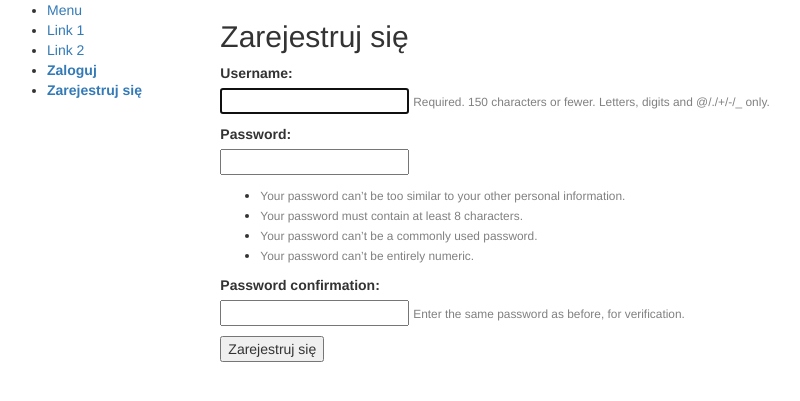
After one commit to Szymen/dyluna, a Django app: page /signup/ in a window 1280 px wide. The commit adds this page. Shown: the top 401 px of the page, without its empty margins (8-808 px from the left). Run offline with Django 3.2, Linux system fonts and the light colour scheme; parts of the project's set-up code (start-up, migrations or seed data) failed here and were passed over; some libraries are stand-ins or nearby versions.

Commit message:
Added better signup option. Made few tweaks with forms and base menu. Removed some unused functions in views and urls

```diff
--- a/dyluna/dyluna_app/forms/forms.py
+++ b/dyluna/dyluna_app/forms/forms.py
@@ -19,8 +19,8 @@ class UserForm(forms.ModelForm):
         exclude = ()
 
 
-class loginUserForm(forms.ModelForm):
+class WorkshopForm(forms.ModelForm):
 
     class Meta:
-        model = authUser
+        model = Workshop
         exclude = ()
--- a/dyluna/dyluna_app/models/models.py
+++ b/dyluna/dyluna_app/models/models.py
@@ -36,7 +36,7 @@ class Workshop(models.Model):
     equipment = models.ForeignKey('Equipment', on_delete="CASCADE", null=True)
 
     def __str__(self):
-        return self.id + " " + self.name + " " + self.type
+        return "[{0}] {1} - {2}".format( str(self.id), self.name, str(self.type) )
 
 
 class Type(models.Model): # czego to Type? :D TODO: zmienic nazwe na Workshop_Type
--- a/dyluna/dyluna_app/templates/base_generic.html
+++ b/dyluna/dyluna_app/templates/base_generic.html
@@ -25,6 +25,15 @@
           <li><a href="{% url 'main' %}">Menu</a></li>
           <li><a href="">Link 1</a></li>
           <li><a href="">Link 2</a></li>
+
+          {% if user.is_authenticated %}
+              </br>
+            <p><b> {{ user.get_username }} </b></p>
+          <li>  <a href="{% url 'logout'%}?next={{request.path}}">Wyloguj</a></li>
+            {% else %}
+            <li><a href="{% url 'login'%}?next={{request.path}}"><b>Zaloguj</b></a></li>
+            <li><a href="{% url 'signup'%}?next={{request.path}}"><b>Zarejestruj się</b></a></li>
+         {% endif %}
       </ul>
      {% endblock %}
       </div>
--- a/dyluna/dyluna_app/templates/main.html
+++ b/dyluna/dyluna_app/templates/main.html
@@ -33,8 +33,8 @@
                     <li><a href="/menu">Wyświetl listę użytkowników</a></li>
                     <li><a href="/workshop">Wyświetl listę zajęć</a></li>
                     <li><a href="/menu/workshop_schedule">Wyświetl harmonogram zajęć</a></li>
-                    <li><a href="/user/new">Nowy użytkownik</a></li>
-                    <li><a href="/diet/new">Nowa dieta</a></li>
+                    <li><a href="{% url 'signup'%}?next={{request.path}}"><b>Zarejestruj nowego użytkownika</b></a></li>
+                    <li><a href="{% url 'new_workshop'%}">Nowe zajęcia</a></li>
                 </ul>
                 </div>
             </nav>
--- /dev/null
+++ b/dyluna/dyluna_app/templates/signup.html
@@ -0,0 +1,21 @@
+{% extends 'base_generic.html' %}
+
+{% block content %}
+  <h2>Zarejestruj się</h2>
+  <form method="post">
+    {% csrf_token %}
+    {% for field in form %}
+      <p>
+        {{ field.label_tag }}<br>
+        {{ field }}
+        {% if field.help_text %}
+          <small style="color: grey">{{ field.help_text }}</small>
+        {% endif %}
+        {% for error in field.errors %}
+          <p style="color: red">{{ error }}</p>
+        {% endfor %}
+      </p>
+    {% endfor %}
+    <button type="submit">Zarejestruj się</button>
+  </form>
+{% endblock %}
--- a/dyluna/dyluna_app/views.py
+++ b/dyluna/dyluna_app/views.py
@@ -1,12 +1,12 @@
-from django.shortcuts import render, render_to_response
-from django.shortcuts import HttpResponse
+from django.shortcuts import render, render_to_response, get_object_or_404, HttpResponse, redirect
 from django.http import HttpResponse
 from django.views import View
 from .models.models import User, Workshop
-from .forms.forms import DietForm, UserForm, loginUserForm
-from django.shortcuts import get_object_or_404
-from django.views.generic import ListView
-from django.views.generic import TemplateView
+from .forms.forms import DietForm, UserForm, WorkshopForm
+from django.views.generic import ListView, TemplateView
+from django.contrib.auth import login, authenticate
+from django.contrib.auth.forms import UserCreationForm
+
 
 from django.contrib.auth.decorators import login_required
 
@@ -14,14 +14,6 @@ from django.contrib.auth.decorators import login_required
 def index(request):
     return HttpResponse("Hello world!")
 
-
-def blank(request):
-    return HttpResponse("Welcome on blank page")
-
-
-# def diet_new(request):
-#     form = DietForm()
-#     return render(request, '../templates/form_template.html', {'form': form, 'name': 'diet'})
 
 @login_required
 def diet_new(request):
@@ -35,17 +27,6 @@ def diet_new(request):
         form = DietForm()
     return render(request, 'templates/form_template.html', {'form': form, 'name':"diet"})
 
-
-def user_new(request):
-    if request.method == "POST":
-        form = UserForm(request.POST)
-        if form.is_valid():
-            user = form.save()
-            return HttpResponse("Nowy użytkownik utworzony <a href='/main'>Wróc do menu głownego</a>")
-            # return redirect('diet_detail', pk=user.pk)
-    else:
-        form = UserForm()
-    return render(request, 'templates/form_template.html', {'form': form, "name":"user"})
 
 @login_required
 def main(request):
@@ -107,13 +88,29 @@ def workshop_schedule(request):
     return HttpResponse("Workshop Schedules")
 
 
-def register_user(request):
+def signup(request):
+    if request.method == 'POST':
+        form = UserCreationForm(request.POST)
+        if form.is_valid():
+            form.save()
+            username = form.cleaned_data.get('username')
+            raw_password = form.cleaned_data.get('password1')
+            user = authenticate(username=username, password=raw_password)
+            login(request, user)
+            return redirect('main')
+    else:
+        form = UserCreationForm()
+    return render(request, 'signup.html', {'form': form})
+
+
+@login_required
+def new_workshop(request):
     if request.method == "POST":
-        form = loginUserForm(request.POST)
+        form = WorkshopForm(request.POST)
         if form.is_valid():
-            loginUser = form.save()
-            return HttpResponse("Nowy login-użytkownik utworzony <a href='/main'>Wróc do menu głownego</a>")
-            # return redirect('diet_detail', pk=user.pk)
+            workshop = form.save()
+            return HttpResponse("Nowe zajęcia utworzone <a href='/main'>Wróc do menu głownego</a>")
+            # return redirect('diet_detail', pk=diet.pk)
     else:
-        form = loginUserForm()
-    return render(request, 'templates/form_template.html', {'form': form, "name":"login-user"})
+        form = WorkshopForm()
+    return render(request, 'templates/form_template.html', {'form': form, 'name':"Zajęcia"})
--- a/dyluna/templates/form_template.html
+++ b/dyluna/templates/form_template.html
@@ -1,5 +1,5 @@
 {{ data }}{% block content %}
-    <h1>New {{ name }}</h1>
+    <h1>Dodaj {{ name }}</h1>
     <form method="POST" class="post-form">{% csrf_token %}
         {{ form.as_p }}
         <button type="submit" class="save btn btn-default">Save</button>
--- a/dyluna/urls.py
+++ b/dyluna/urls.py
@@ -25,9 +25,9 @@ from dyluna.dyluna_app import views
 urlpatterns = [
     url(r'^$', views.main ), #so just basically redirects
 
-    url(r'^register', views.register_user  ),
-    url(r'^user/new/$', views.user_new, name="user_new "),
+    url(r'^signup/$', views.signup, name='signup'),
 
+    url(r'^workshop/new/', views.new_workshop , name="new_workshop"),
     url(r'^diet/new/$', views.diet_new, name="diet_new "),
     # url(r'^diet/(?P<pk>\d+)$', views.DietDetailView.as_view(), name="diet_detail"),
     # url(r'^diet/$', views.DietListView.as_view(), name="diets"),
```
Also changed, not shown: db.sqlite3.
